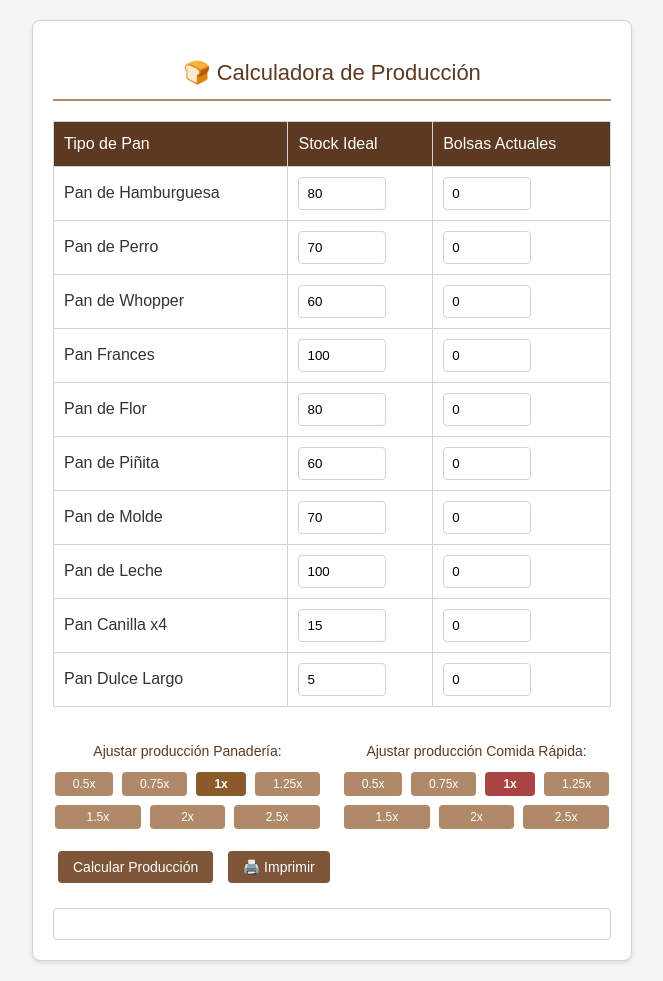
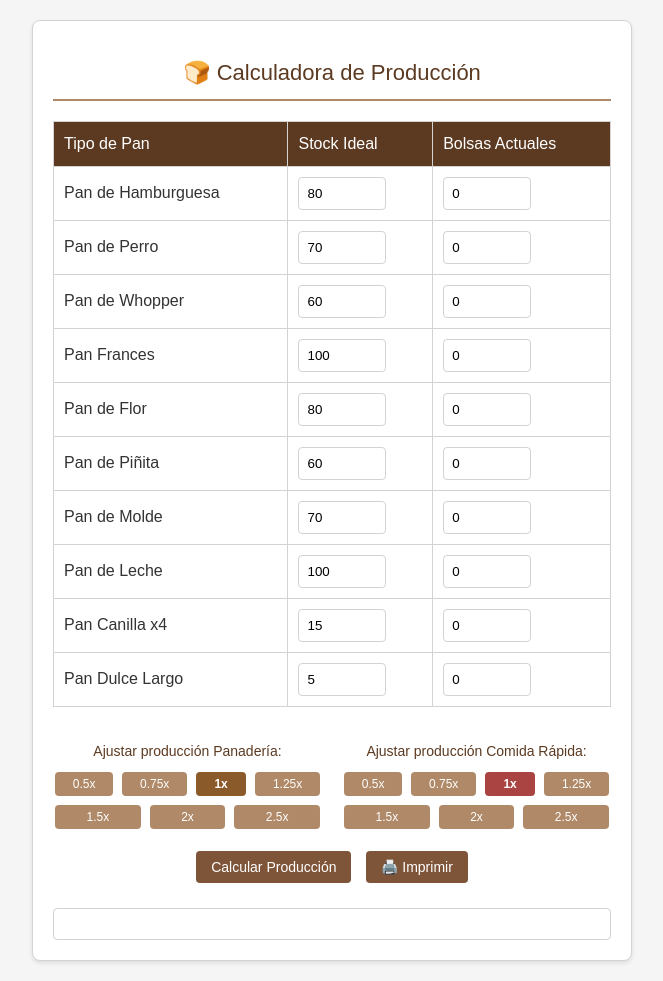
Before and after one commit to Ajazzan/produccionpm, a plain HTML site: page index.html in a window 1280 px wide. Shown: the whole page, without its empty margins (308-971 px from the left). Drawn offline with Linux system fonts and the light colour scheme.

Commit message:
Update index.html

```diff
--- a/index.html
+++ b/index.html
@@ -49,9 +49,11 @@
             </div>
         </div>
 
-        <!-- Botones -->
-        <button onclick="calcular()">Calcular Producción</button>
-        <button onclick="imprimir()">🖨️ Imprimir</button>
+        <!-- Botones principales -->
+        <div style="text-align: center; margin-top: 15px;">
+            <button onclick="calcular()">Calcular Producción</button>
+            <button onclick="imprimir()">🖨️ Imprimir</button>
+        </div>
 
         <!-- Resultado -->
         <div id="resultado" class="resultado-impresion"></div>
```
